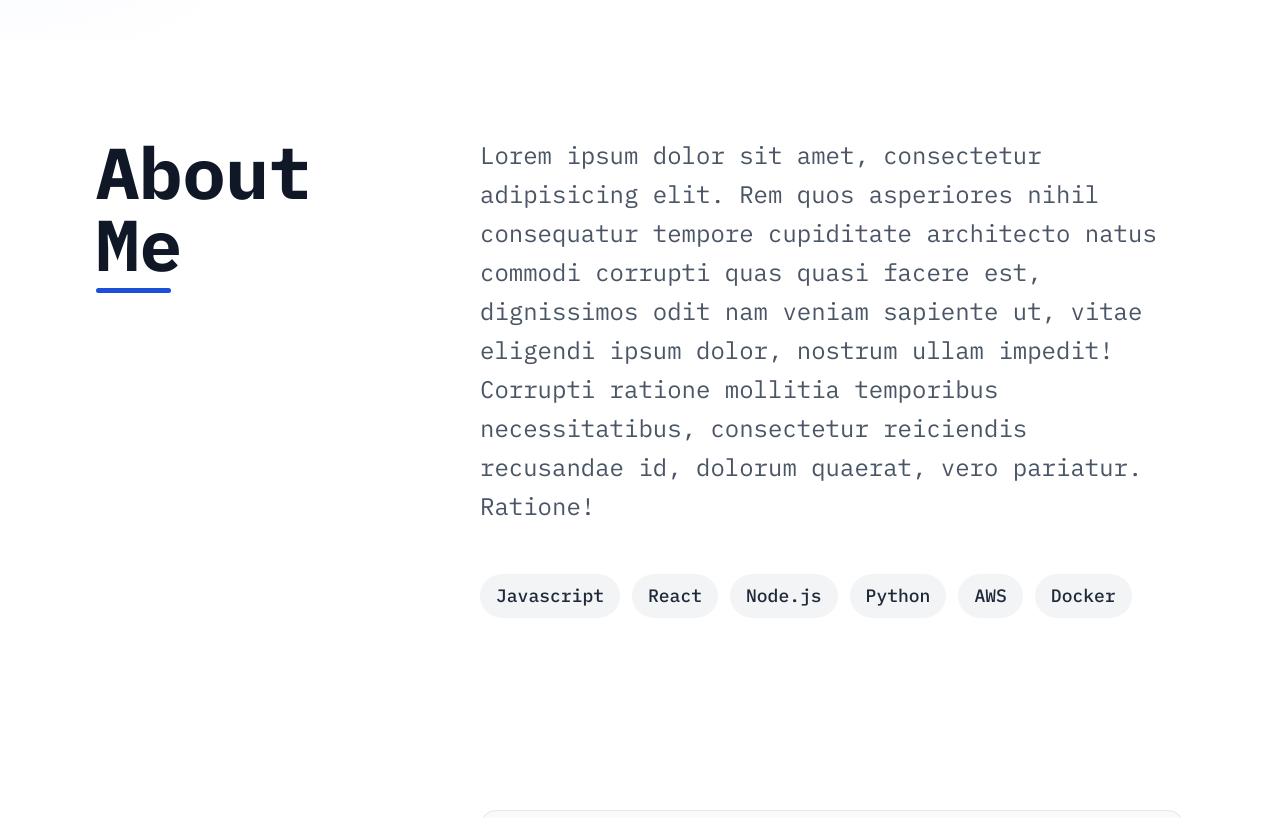
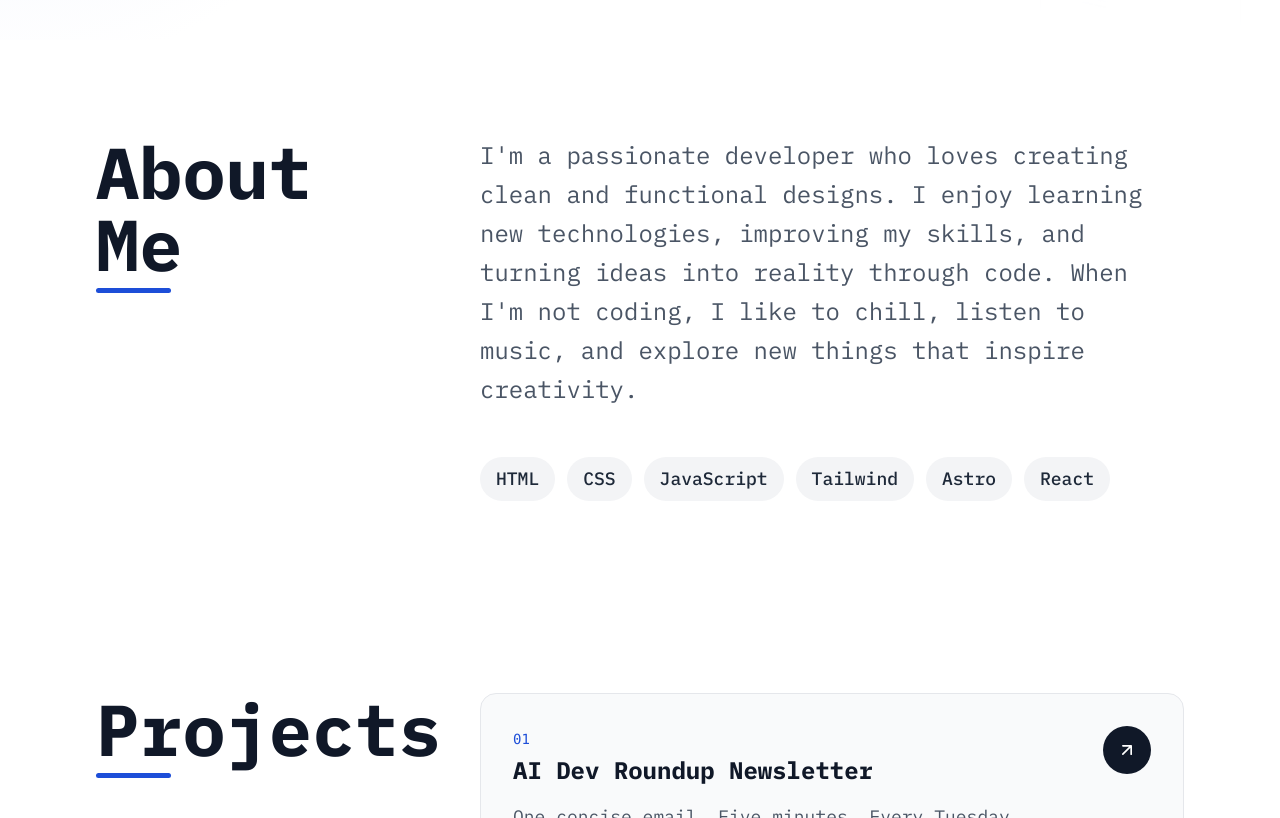
Before and after one commit to RyanFitzgerald/devportfolio, an Astro site: page / in a window 1280 px wide. Shown: the part 760-1578 px from the top of the page. Built offline with nearby package versions, Linux system fonts and the light colour scheme; Astro itself is replaced by a stand-in of ours.

Commit message:
Refactored About Me content  Customized About Me section for portfolio  Modified About section layout and text

```diff
--- a/src/components/About.astro
+++ b/src/components/About.astro
@@ -20,13 +20,16 @@ import { siteConfig } from "../config";
 
       <div class="lg:col-span-8 space-y-8">
         <p class="text-lg sm:text-xl md:text-2xl leading-relaxed text-gray-600">
-          {siteConfig.aboutMe}
+          I'm a passionate developer who loves creating clean and functional designs.
+          I enjoy learning new technologies, improving my skills, and turning ideas
+          into reality through code. When I'm not coding, I like to chill, listen to
+          music, and explore new things that inspire creativity.
         </p>
 
         <div class="pt-4">
           <div class="flex flex-wrap gap-3">
             {
-              siteConfig.skills.map((skill) => (
+              ["HTML", "CSS", "JavaScript", "Tailwind", "Astro", "React"].map((skill) => (
                 <span class="px-3 sm:px-4 py-1.5 sm:py-2 bg-gray-100 text-gray-800 rounded-full text-sm sm:text-base md:text-lg font-medium hover:bg-gray-200 transition-colors duration-200">
                   {skill}
                 </span>
```
